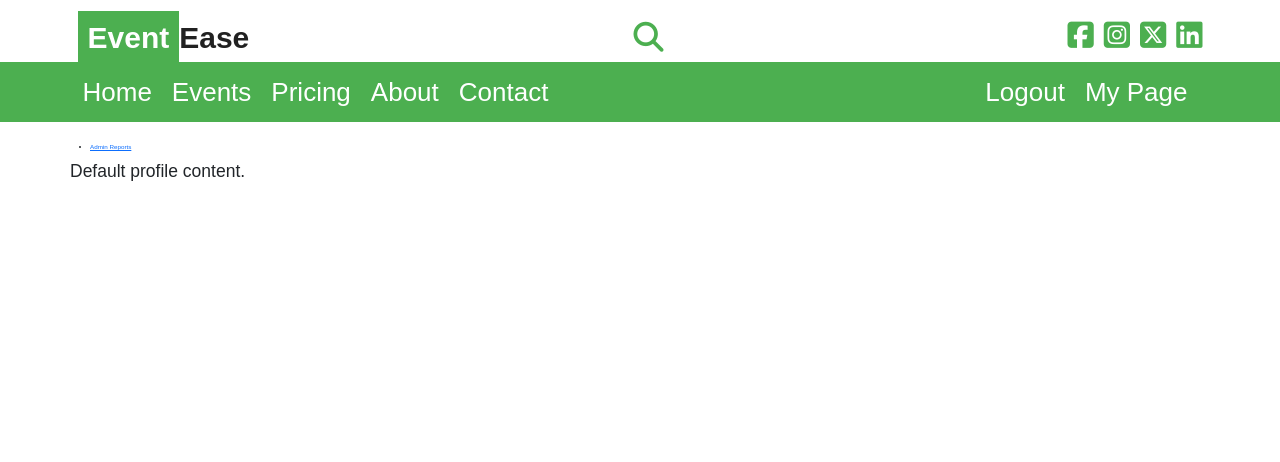
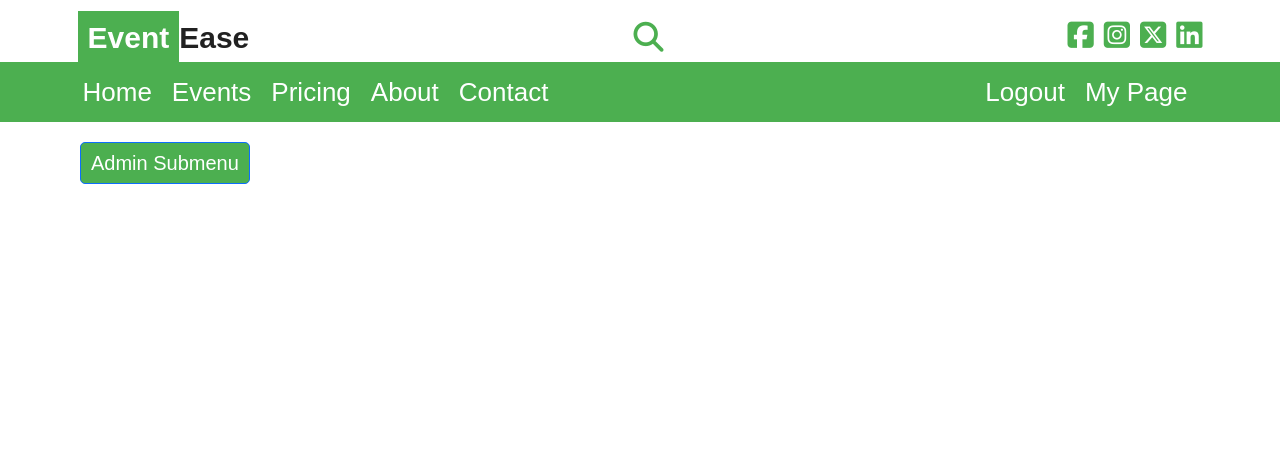
Before and after one commit to JoeMburu/EventEase-App, a Django app: page /profile/ in a window 1280 px wide. Shown: the top 462 px of the page. Run offline with Django 4.2, Linux system fonts and the light colour scheme; the visitor is signed in with stand-in values (Sample User, id 1); some libraries are stand-ins or nearby versions.

Commit message:
Add dashboard

```diff
--- a/static/css/styles.css
+++ b/static/css/styles.css
@@ -157,7 +157,7 @@ main {
   margin: 10px 0 20px 0;
 }
 
-.home-call-to-action .btn {
+.home-call-to-action .btn, .sidebar .btn {
   font-size: 2rem;
   background-color: var(--primary-color);
 }
@@ -261,10 +261,13 @@ main {
 /**************** PROFILE *******************/
 
 .profile-container {
-  padding: 20px 0;
+  padding: 20px 10px;
 }
 
-
+.dashboard-menu {
+  background-color: var(--primary-color);
+  color: var(--background-color);
+}
 
 
 
--- /dev/null
+++ b/templates/profile/admin_menu.html
@@ -0,0 +1,2 @@
+<p style="font-size: 2.5rem; color: red;">Admin Sidebar</p>
+<h3>Hello</h3>
--- /dev/null
+++ b/templates/profile/attendee_menu.html
@@ -0,0 +1 @@
+<p style="font-size: 2.5rem; color: red;">Attendee Sidebar</p>
--- a/templates/profile/profile.html
+++ b/templates/profile/profile.html
@@ -3,21 +3,37 @@
 {% load static %}
 
 {% block content %}
+
+
 <div class="container profile-container">
     <div class="sidebar">
+        <button type="button" class="btn btn-primary btn-lg" data-bs-toggle="offcanvas" data-bs-target="#dashboard-menu">{% if user.is_superuser and user.is_staff %}Admin Submenu{% else %}Attendee Submenu {% endif %}</button>
+
+        <!-- Offcanvas Sidebar -->
+        <div class="offcanvas offcanvas-start dashboard-menu" id="dashboard-menu">
+            <div class="offcanvas-header">
+            <h1 class="offcanvas-title">Dashboard</h1>
+            <button type="button" class="btn-close text-reset" data-bs-dismiss="offcanvas" style="font-size: 2.5rem; color: #FFF;"></button>
+            </div>
+            <div class="offcanvas-body">
             {% block sidebar %}
-        <ul>
-            {% if user.is_staff %}
-                <li><a href="{% url 'admin_reports' %}">Admin Reports</a></li>
+                {% if user.is_superuser and user.is_staff %}
+                {% include 'profile/admin_menu.html' %}
                 {% else %}
-                <li><a href="{% url 'my_events' %}">My Events</a></li>
+                {% include 'profile/attendee_menu.html' %}
                 {% endif %}
-        </ul>
             {% endblock %}
             </div>
-<div class="main-content">
+        </div>
+
+
+
+
+
+    </div>
+    <div class="profile-main-content">
         {% block profile_content %}
-        <h3><p>Default profile content.</p></h3>
+            <h3><p style="font-size: 2.5rem; color: #fff;">Default profile content.</p></h3>
         {% endblock %}
     </div>
 </div>
```
Also changed, not shown: templates/base.html (+15 -0 lines). Lines whose indentation alone changed are shown as unchanged.
